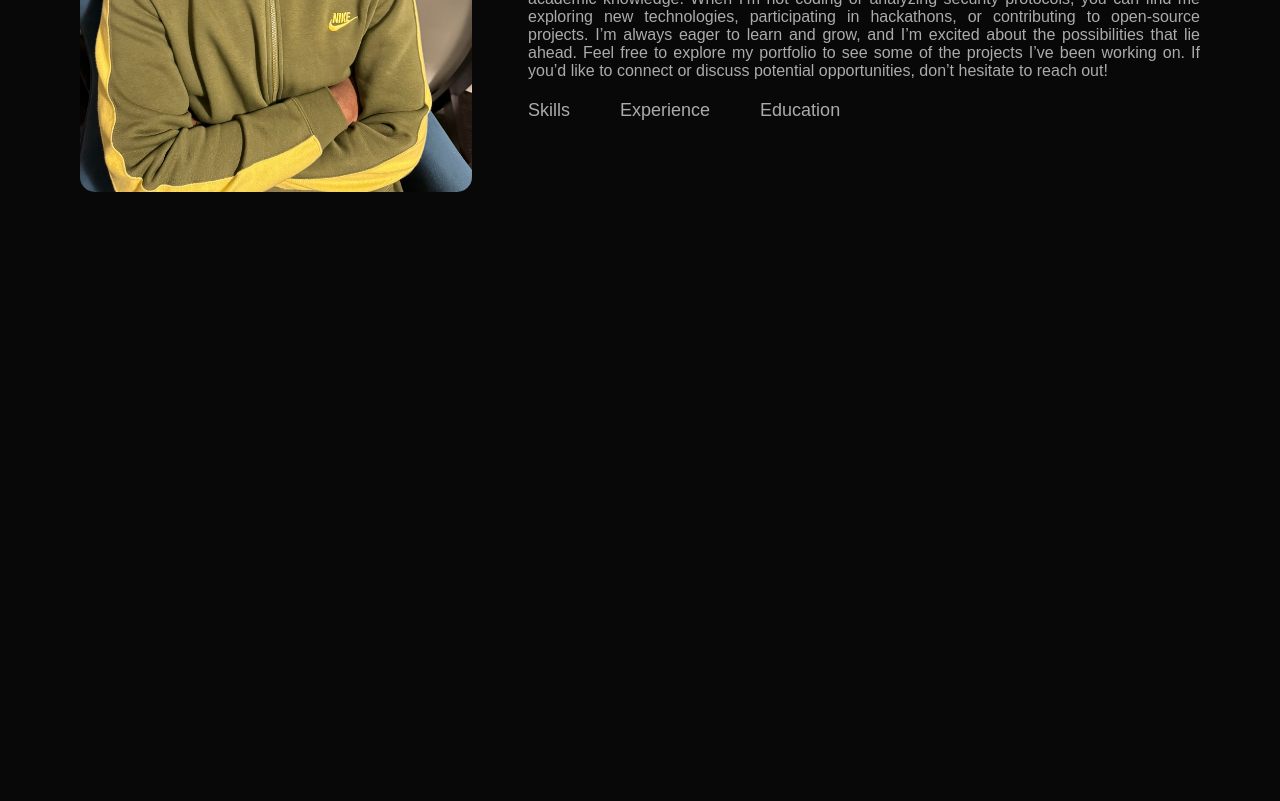
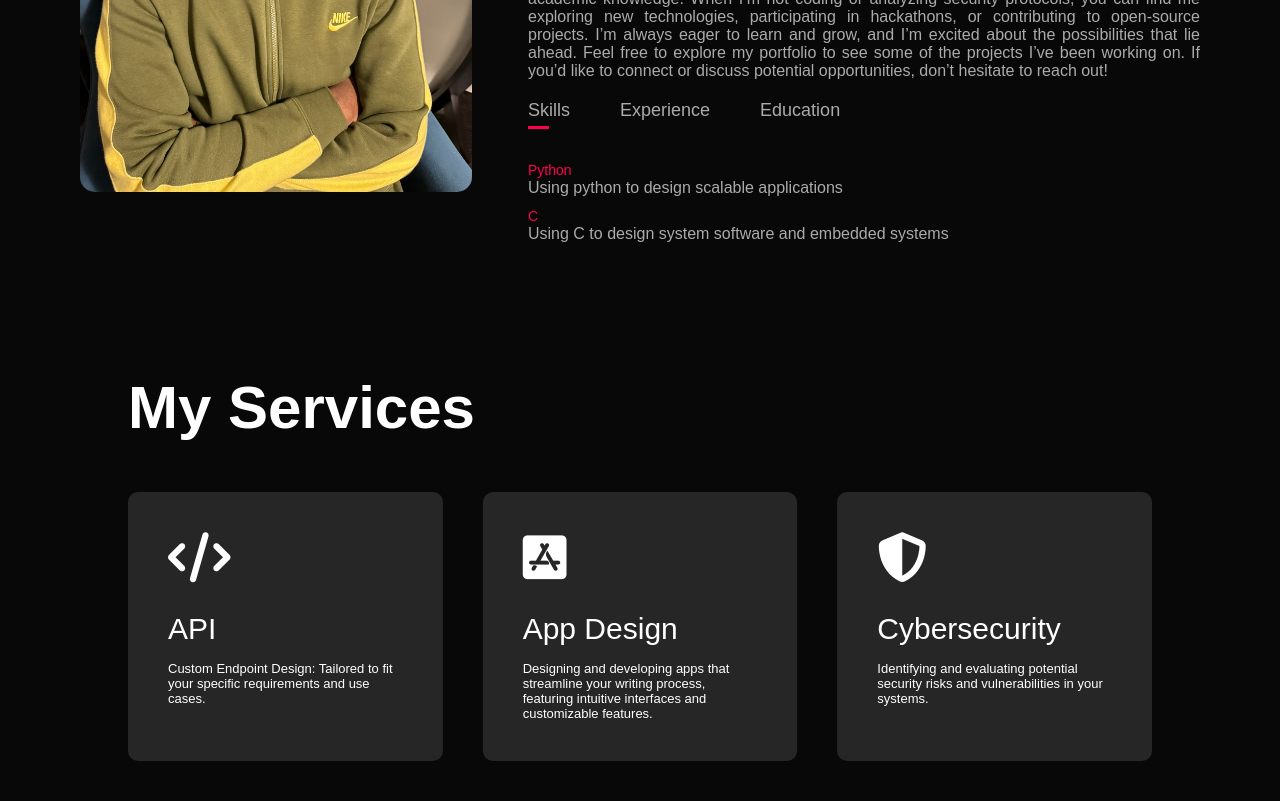
Before and after one commit to RealBMan/Bade.github.io, a plain HTML site: page index.html in a window 1280 px wide. Shown: the part 1211-2012 px from the top of the page. Before the commit the page ends 1487 px from the top, so only its background shows below. Drawn offline with Linux system fonts and the light colour scheme.

Commit message:
More modifications made

```diff
--- a/index.html
+++ b/index.html
@@ -5,6 +5,7 @@
     <meta name="viewport" content="width=device-width, initial-scale=1.0">
     <title>Personal Portfolio Website</title>
     <link rel="stylesheet" href="style.css">
+    <script src="https://kit.fontawesome.com/43c5667334.js" crossorigin="anonymous"></script>
 </head>
 <body>
     <div id="header">
@@ -43,14 +44,74 @@
                         Feel free to explore my portfolio to see some of the projects I’ve been working on. If you’d like to connect or discuss potential opportunities, don’t hesitate to reach out!
                     </p>
                     <div class="tab-titles">
-                        <p class="tab-links active-link">Skills</p>
-                        <p class="tab-links">Experience</p>
-                        <p class="tab-links">Education</p>
+                        <p class="tab-links active-link" onclick="opentab('skills')">Skills</p>
+                        <p class="tab-links" onclick="opentab('experience')">Experience</p>
+                        <p class="tab-links" onclick="opentab('education')">Education</p>
+                    </div>
+                    <div class="tab-contents active-tab" id="skills">
+                        <ul>
+                            <li><span>Python</span><br>Using python to design scalable applications</li>
+                            <li><span>C</span><br>Using C to design system software and embedded systems</li>
+                        </ul>
+                    </div>
+                    <div class="tab-contents" id="experience">
+                        <ul>
+                            <li><span>May - August 2024</span><br>Full Stack engineering intern at Adaptiv Networks</li>
+                        </ul>
+                    </div>
+                    <div class="tab-contents" id="education">
+                        <ul>
+                            <li><span>2022 - 2027</span><br>University of Toronto BS in Computer Science</li>
+                        </ul>
                     </div>
                 </div>
             </div>
         </div>
     </div>
+    <!-----------Services Section------------>
+    <div id="services">
+        <div class="container">
+            <h1 class="sub-title">My Services</h1>
+            <div class="services-list">
+                <div>
+                    <i class="fa-solid fa-code"></i>
+                    <h2>API</h2>
+                    <p>Custom Endpoint Design: Tailored to fit your specific requirements and use cases.</p>
+                </div>
+                <div>
+                    <i class="fa-brands fa-app-store-ios"></i>
+                    <h2>App Design</h2>
+                    <p> Designing and developing apps that streamline your writing process, featuring intuitive interfaces and customizable features.</p>
+                </div>
+                <div>
+                    <i class="fa-solid fa-shield-halved"></i>
+                    <h2>Cybersecurity</h2>
+                    <p>Identifying and evaluating potential security risks and vulnerabilities in your systems.</p>
+                </div>
+            </div>
+        </div>
+    </div>
+
+
+
+    <script>
+
+        var tablinks = document.getElementsByClassName("tab-links");
+        var tabcontents = document.getElementsByClassName("tab-contents");
+
+        function opentab(tabname){
+            for(tablink of tablinks){
+                tablink.classList.remove("active-link");
+            }
+            for(tabcontent of tabcontents){
+                tabcontent.classList.remove("active-tab");
+            }
+            event.currentTarget.classList.add("active-link");
+            document.getElementById(tabname).classList.add("active-tab");
+
+        }
+
+    </script>
 
 </body>
 </html>
--- a/style.css
+++ b/style.css
@@ -90,7 +90,7 @@ nav ul li a:hover::after{
     flex-basis: 60%;
 }
 .image1{
-    width: 570px;
+    width: 170px;
 }
 .sub-title{
     font-size: 60px;
@@ -113,7 +113,7 @@ nav ul li a:hover::after{
     position: relative;
 
 }
-.tab-links ::after{
+.tab-links::after{
     content: '';
     width: 0;
     height: 3px;
@@ -127,3 +127,49 @@ nav ul li a:hover::after{
 .tab-links.active-link::after{
     width: 50%;
 }
+.tab-contents ul li{
+    list-style: none;
+    margin: 10px 0;
+}
+.tab-contents ul li span{
+    color: #ff004f;
+    font-size: 14px;
+}
+.tab-contents{
+    display: none;
+}
+.tab-contents.active-tab{
+    display: block;
+}
+
+/*Services*/
+#services{
+    padding: 30px 0;
+}
+.services-list{
+    display: grid;
+    grid-template-columns: repeat(auto-fit, minmax(250px, 1fr));
+    grid-gap: 40px;
+    margin-top: 50px;
+}
+.services-list div{
+    background: #262626;
+    padding: 40px;
+    font-size: 13px;
+    font-weight: 300;
+    border-radius: 10px;
+    transition: background 0.5s, transform 0.5s;
+}
+.services-list div i{
+    font-size: 50px;
+    margin-bottom: 30px;
+}
+.services-list div h2{
+    font-size: 30px;
+    font-weight: 500;
+    margin-bottom: 15px;
+}
+.services-list div:hover{
+    background: #ff004f;
+    transform: translateY(-10);
+}
```
